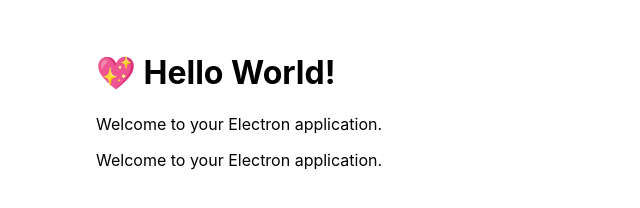
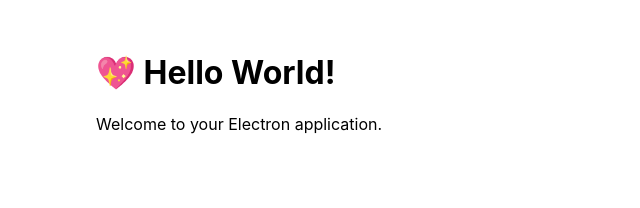
Before and after one commit to sanjayshahi243/Github_actions_sample, an Electron app: page src/index.html in a window 800 px wide. Shown: the whole page, without its empty margins (0-640 px from the left). Drawn offline with Linux system fonts and the light colour scheme.

Commit message:
Patch: Package Updated

```diff
--- a/src/index.html
+++ b/src/index.html
@@ -8,6 +8,5 @@
   <body>
     <h1>💖 Hello World!</h1>
     <p>Welcome to your Electron application.</p>
-    <p>Welcome to your Electron application.</p>
   </body>
 </html>
```
